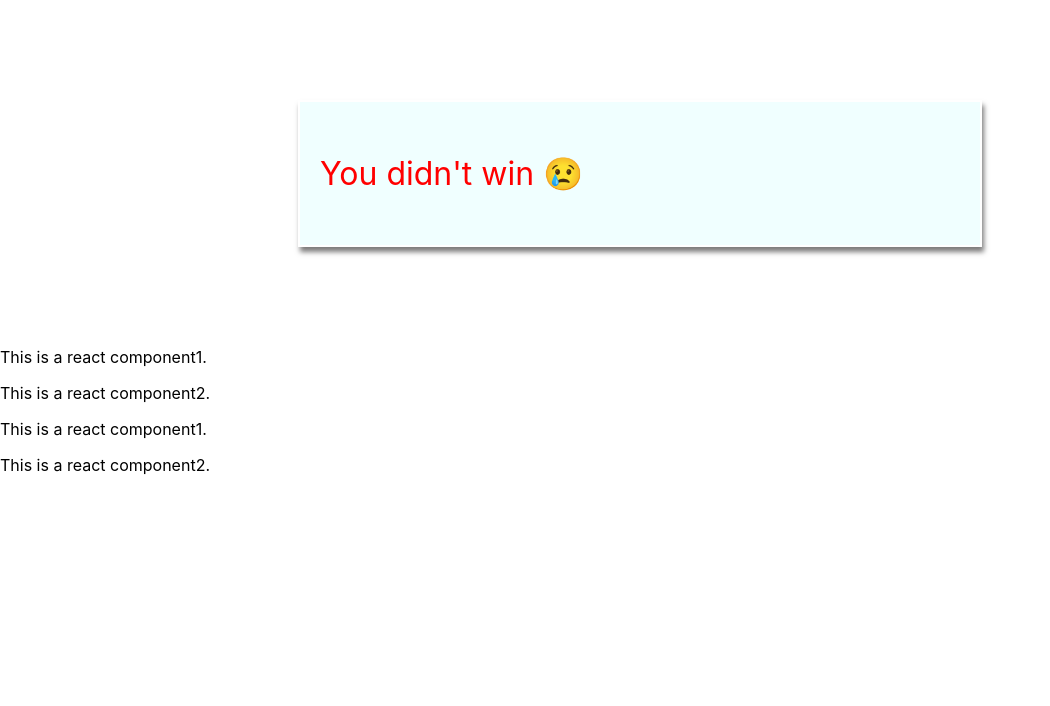
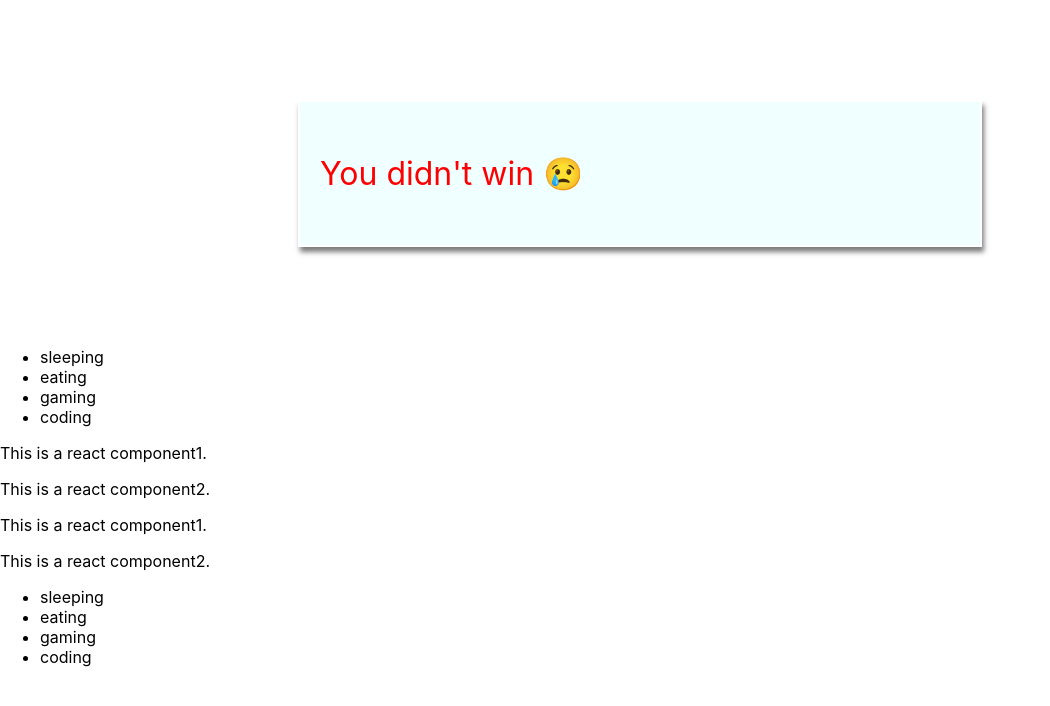
Before and after one commit to harsh-sharma-z/learn-react, a React (Create React App) app: page / in a window 1280 px wide. Shown: the top 706 px of the page, without its empty margins (0-1050 px from the left). Built offline with nearby package versions, Linux system fonts and the light colour scheme.

Commit message:
added TodoList component

```diff
--- /dev/null
+++ b/src/components/TodoList.js
@@ -0,0 +1,28 @@
+import React from 'react'
+
+
+const Todos=[
+    {name:"sleeping",isDone:true},
+    {name:"eating",isDone:false},
+
+    {name:"gaming",isDone:true},
+
+    {name:"coding",isDone:false}
+]
+export const TodoList = () => {
+  return (
+    <div>
+        {
+
+            <ul>
+                {
+                 Todos.map((todo)=>{
+                return <li>{todo.name}</li>
+            })
+        }
+            </ul>
+
+        }
+    </div>
+  )
+}
--- a/src/index.js
+++ b/src/index.js
@@ -3,11 +3,15 @@ import ReactDOM from "react-dom/client";
 import "./index.css";
 import App from "./App";
 import Person from "./components/Person";
+import { TodoList } from "./components/TodoList";
+
 const root = ReactDOM.createRoot(document.getElementById("root"));
 root.render(
   <div>
     <Person />
+    <TodoList/>
     <App />
     <App />
+    <TodoList/>
   </div>
 );
```
